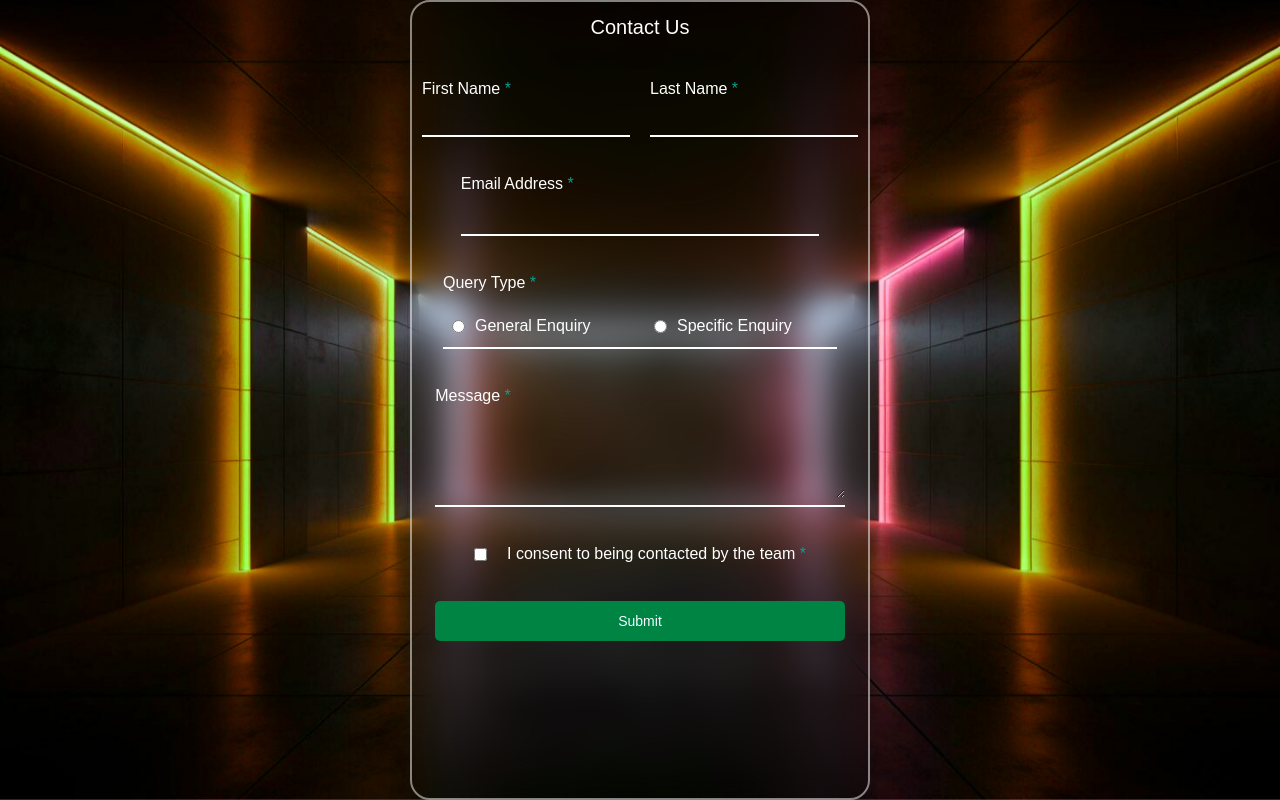
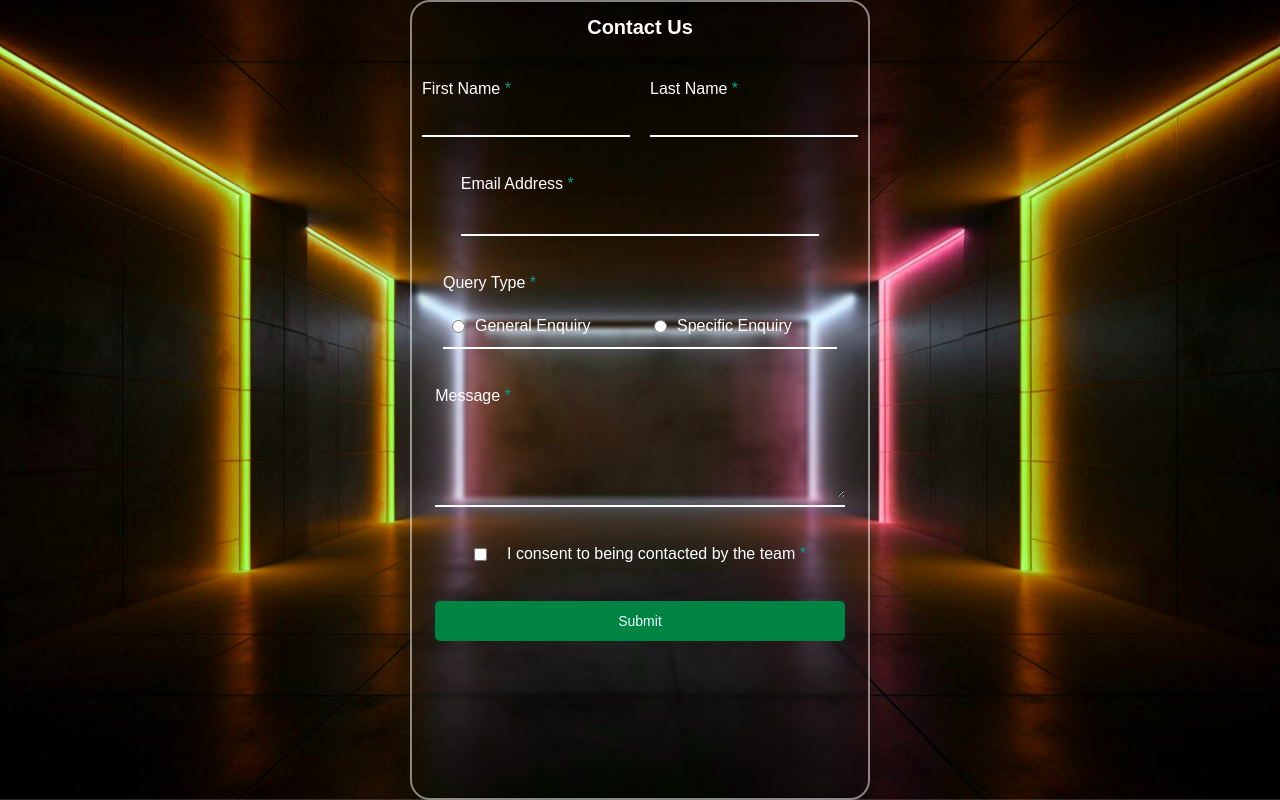
Before and after one commit to samuelfaka/contact-form, a React (Vite) app: page / in a window 1280 px wide. Built offline with nearby package versions, Linux system fonts and the light colour scheme.

Commit message:
first commit

```diff
--- a/package.json
+++ b/package.json
@@ -10,6 +10,8 @@
     "preview": "vite preview"
   },
   "dependencies": {
+    "@emailjs/browser": "^4.4.1",
+    "emailjs-com": "^3.2.0",
     "react": "^18.3.1",
     "react-dom": "^18.3.1"
   },
--- a/src/components/Main/Body.css
+++ b/src/components/Main/Body.css
@@ -69,6 +69,7 @@
     background: transparent;
     font-size: 12px;
     overflow: hidden;
+    font-weight: bold;
     @media (max-width: 767px) {
         width: 70vw;
     }
@@ -114,7 +115,7 @@
     width: 460px;
     height: 100vh;
     border-radius: 20px;
-    backdrop-filter: blur(15px);
+    backdrop-filter: blur(2px);
     overflow: hidden;
     @media (max-width: 767px) {
         border: none;
@@ -139,6 +140,7 @@
     font-size: 20px;
     color: white;
     text-align: center;
+    font-weight: bold;
 }
 
 .input-box input {
@@ -182,6 +184,7 @@ section {
 .success-message {
     background-color: green;
     color: white;
+    font-size: 15px;
     padding: 10px;
     border-radius: 5px;
     display: flex;
--- a/src/components/Main/Body.jsx
+++ b/src/components/Main/Body.jsx
@@ -1,116 +1,30 @@
-import React, { useState } from 'react';
+import { useRef } from 'react';
+import emailjs from '@emailjs/browser';
 import './Body.css';
 
 const Body = () => {
-  const [formData, setFormData] = useState({
-    firstName: '',
-    lastName: '',
-    email: '',
-    queryType: '',
-    message: '',
-    consent: false,
-  });
+  const form = useRef();
 
-  const [errors, setErrors] = useState({});
-  const [isSubmitted, setIsSubmitted] = useState(false); // To handle form submission success
+  const sendEmail = (e) => {
+    e.preventDefault();
 
-  // Function to validate the form before submission
-  const validateForm = () => {
-    const newErrors = {};
-
-    if (!formData.firstName) {
-      newErrors.firstName = 'This field is required';
-    }
-
-    if (!formData.lastName) {
-      newErrors.lastName = 'This field is required';
-    }
-
-    const emailRegex = /^[^\s@]+@[^\s@]+\.[^\s@]+$/;
-    if (!formData.email) {
-      newErrors.email = 'Please enter a valid email address';
-    } else if (!emailRegex.test(formData.email)) {
-      newErrors.email = 'Please enter a valid email address';
-    }
-
-    if (!formData.queryType) {
-      newErrors.queryType = 'Please select a Query type';
-    }
-
-    if (!formData.message) {
-      newErrors.message = 'This field is required';
-    }
-
-    if (!formData.consent) {
-      newErrors.consent = 'To submit this, please consent to being contacted';
-    }
-
-    setErrors(newErrors);
-    return Object.keys(newErrors).length === 0;
-  };
-
-  // Handle form submission
-  const handleSubmit = (e) => {
-    e.preventDefault();
-    if (validateForm()) {
-      setIsSubmitted(true); // Show success message
-
-      // Clear form data after successful submission
-      setFormData({
-        firstName: '',
-        lastName: '',
-        email: '',
-        queryType: '',
-        message: '',
-        consent: false,
-      });
-
-      // Hide the success message after 5 seconds
-      setTimeout(() => {
-        setIsSubmitted(false);
-      }, 5000);
-    }
-  };
-
-  // Handle input changes and clear error when the user starts typing
-  const handleChange = (e) => {
-    const { name, value, type, checked } = e.target;
-
-    // Reset errors for the specific field being updated
-    setErrors((prevErrors) => ({
-      ...prevErrors,
-      [name]: '',
-    }));
-
-    // Update form data based on input type
-    setFormData({
-      ...formData,
-      [name]: type === 'checkbox' ? checked : value,
-    });
+    emailjs
+      .sendForm('service_mmjyark', 'template_qon7ot9', form.current, 'Njpz7WE9HK6AEhhyO')
+      .then(
+        (result) => {
+          console.log(result.text);
+        },
+        (error) => {
+          console.log(error.text);
+        },
+      );
+    form.current.reset();  // Reset the form after submission
   };
 
   return (
     <section>
       <div className='login-box'>
-        {isSubmitted && (
-          <div className='success-message'>
-            {/* Success Icon (SVG or FontAwesome) */}
-            <svg
-              xmlns="http://www.w3.org/2000/svg"
-              viewBox="0 0 24 24"
-              fill="white"
-              width="24px"
-              height="24px"
-              className='success-icon'
-            >
-              <path d="M12 0C5.372 0 0 5.372 0 12c0 6.627 5.372 12 12 12 6.627 0 12-5.373 12-12C24 5.372 18.627 0 12 0zm0 22C6.486 22 2 17.514 2 12S6.486 2 12 2s10 4.486 10 10-4.486 10-10 10zm-2-6.586L7.707 12.293l-1.414 1.414L10 17.414l7.707-7.707-1.414-1.414L10 15.414z" />
-            </svg>
-            <p>Message sent!</p>
-            <p>Thanks for completing the form. We'll be in touch soon.</p>
-          </div>
-        )}
-
-        <form onSubmit={handleSubmit}>
+        <form ref={form} onSubmit={sendEmail}>
           <div className='many1'>
             <div className='many'>
               <h2 className='text'>Contact Us</h2>
@@ -123,10 +37,7 @@ const Body = () => {
                     <input
                       type="text"
                       name="firstName"
-                      value={formData.firstName}
-                      onChange={handleChange}
                     />
-                    {errors.firstName && <p className='error-text'>{errors.firstName}</p>}
                   </div>
                 </div>
 
@@ -137,10 +48,7 @@ const Body = () => {
                     <input
                       type="text"
                       name="lastName"
-                      value={formData.lastName}
-                      onChange={handleChange}
                     />
-                    {errors.lastName && <p className='error-text'>{errors.lastName}</p>}
                   </div>
                 </div>
               </div>
@@ -152,12 +60,9 @@ const Body = () => {
                   <div className='nam'>
                     <input
                       className='na'
-                      type="text"
+                      type="email"  // Use type="email" for proper validation
                       name="email"
-                      value={formData.email}
-                      onChange={handleChange}
                     />
-                    {errors.email && <p className='error-text'>{errors.email}</p>}
                   </div>
                 </div>
               </div>
@@ -172,8 +77,6 @@ const Body = () => {
                         type="radio"
                         name="queryType"
                         value="General Enquiry"
-                        checked={formData.queryType === 'General Enquiry'}
-                        onChange={handleChange}
                       />
                       <h1>General Enquiry</h1>
                     </div>
@@ -182,13 +85,10 @@ const Body = () => {
                         type="radio"
                         name="queryType"
                         value="Specific Enquiry"
-                        checked={formData.queryType === 'Specific Enquiry'}
-                        onChange={handleChange}
                       />
                       <h1>Specific Enquiry</h1>
                     </div>
                   </div>
-                  {errors.queryType && <p className='error-text'>{errors.queryType}</p>}
                 </div>
               </div>
 
@@ -199,10 +99,7 @@ const Body = () => {
                   <textarea
                     className='larger'
                     name="message"
-                    value={formData.message}
-                    onChange={handleChange}
                   />
-                  {errors.message && <p className='error-text'>{errors.message}</p>}
                 </div>
               </div>
 
@@ -212,12 +109,11 @@ const Body = () => {
                   <input
                     type="checkbox"
                     name="consent"
-                    checked={formData.consent}
-                    onChange={handleChange}
                   />
-                  <p className='hover:text-green-200'>I consent to being contacted by the team <span className='text-green-600'>*</span></p>
+                  <p className='hover:text-green-200'>
+                    I consent to being contacted by the team <span className='text-green-600'>*</span>
+                  </p>
                 </div>
-                {errors.consent && <p className='error-text'>{errors.consent}</p>}
               </div>
 
               {/* Submit Button */}
```
Also changed, not shown: 2 other files (tests, documents, lock files or other folders).
